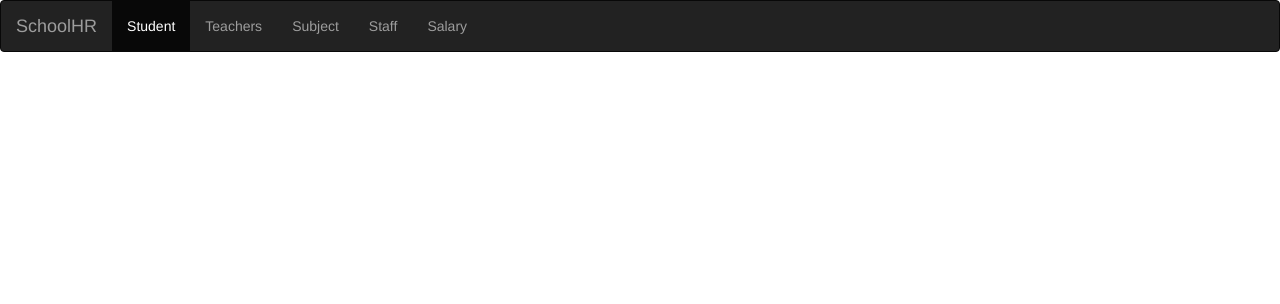
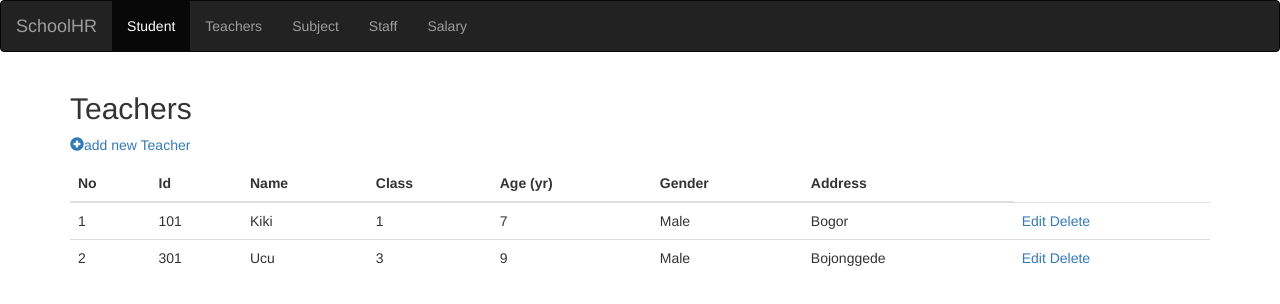
Before and after one commit to adipanggayuh/LearningWebProgramming, a plain HTML site: page WebApplication/student.html in a window 1280 px wide. Drawn offline with Linux system fonts and the light colour scheme.

Commit message:
Add content in student.html

```diff
--- a/WebApplication/student.html
+++ b/WebApplication/student.html
@@ -16,7 +16,6 @@
 <body>
     <nav class="navbar navbar-inverse">
         <div class="container-fluid">
-
             <div class="navbar-header">
                 <a class="navbar-brand" href="index.html">SchoolHR</a>
             </div>
@@ -32,6 +31,55 @@
             </div><!-- /.navbar-collapse -->
         </div><!-- /.container-fluid -->
     </nav>
+    <div class="body-content">
+        <div class="container">
+            <h2>Teachers</h2>
+            <p><a href="addStudent.html"><span class="glyphicon glyphicon-plus-sign"></span>add new Teacher</a></p>
+            <table class="table">
+                <thead>
+                    <tr>
+                        <th>No</th>
+                        <th>Id</th>
+                        <th>Name</th>
+                        <th>Class</th>
+                        <th>Age (yr)</th>
+                        <th>Gender</th>
+                        <th>Address</th>
+                    </tr>
+                </thead>
+                <tbody>
+                    <tr>
+                        <td>1</td>
+                        <td>101</td>
+                        <td>Kiki</td>
+                        <td>1</td>
+                        <td>7</td>
+                        <td>Male</td>
+                        <td>Bogor</td>
+                        <td>
+                            <a href="">Edit</a>
+                            <a href="">Delete</a>
+                        </td>
+                    </tr>
+                    <tr>
+                        <td>2</td>
+                        <td>301</td>
+                        <td>Ucu</td>
+                        <td>3</td>
+                        <td>9</td>
+                        <td>Male</td>
+                        <td>Bojonggede</td>
+                        <td>
+                            <a href="">Edit</a>
+                            <a href="">Delete</a>
+                        </td>
+                    </tr>
+                </tbody>
+
+
+            </table>
+        </div>
+    </div>
 
 
 </body>
```
